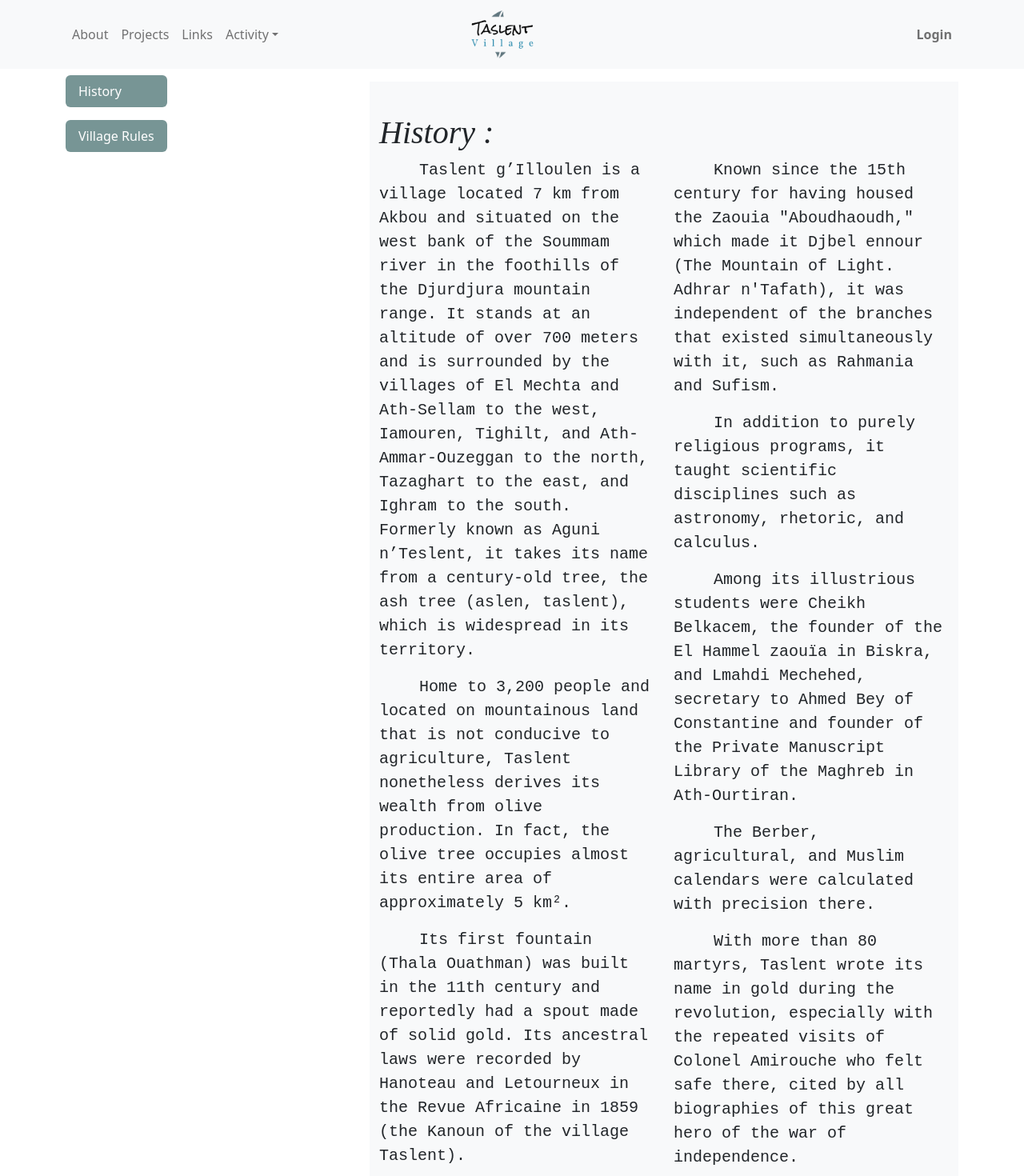
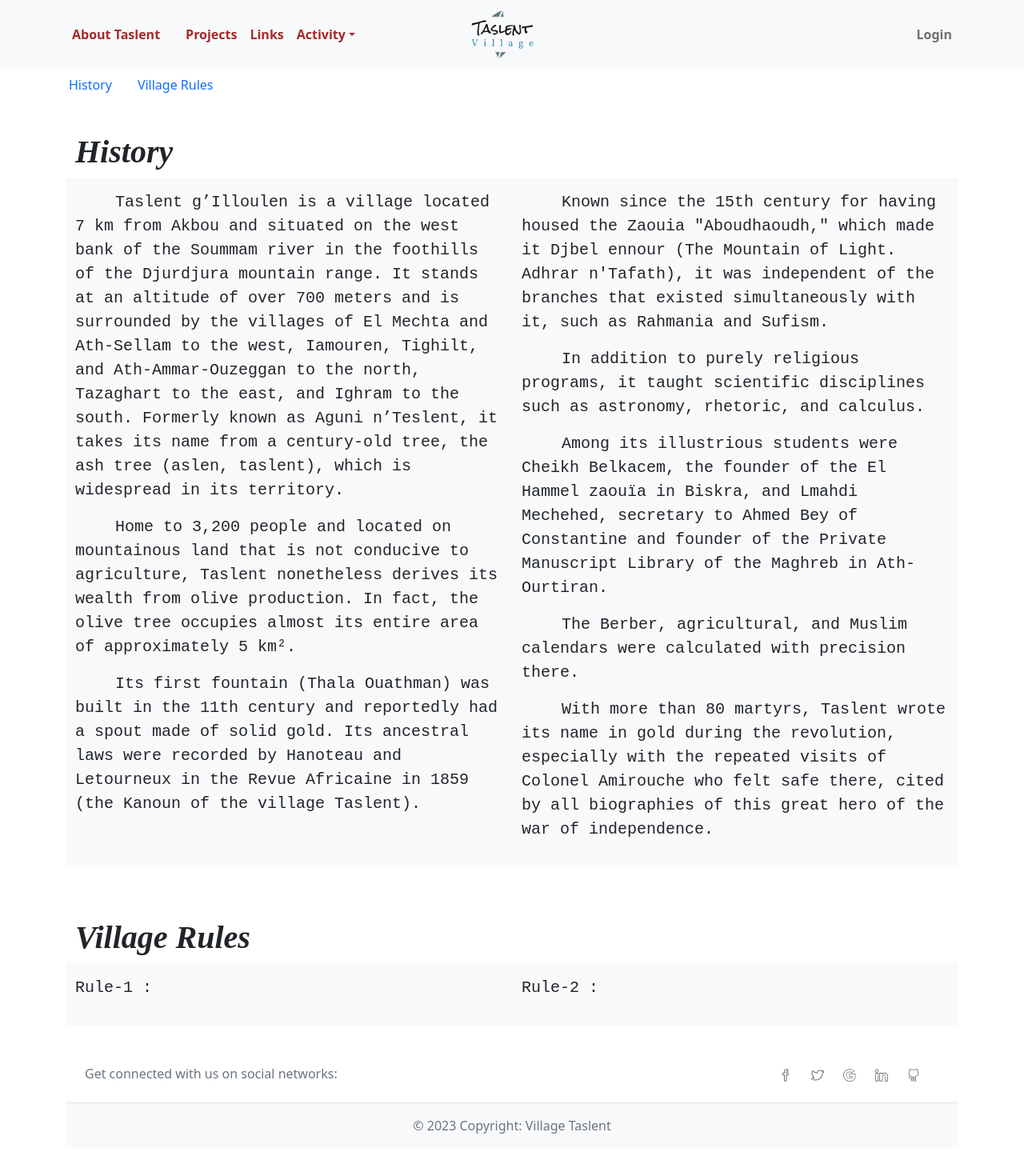
Before and after one commit to youba1993/Taslent_frontend, a React (Create React App) app: page /about in a window 1280 px wide. Shown: the top 1470 px of the page at 80% size. After the commit the page ends 1435 px from the top, so only its background shows below. Built offline with nearby package versions, Linux system fonts and the light colour scheme.

Commit message:
Styling navBar and homepage

```diff
--- a/src/components/Header.js
+++ b/src/components/Header.js
@@ -10,11 +10,11 @@ import logo from "../images/logo-no-background.png"
 function Header() {
     return (
         <Navbar collapseOnSelect bg="light" expand="lg" sticky="top">
-            <Container className='justify-content-center' >
+            <Container className='justify-content-center' id='header' >
 
-                <Navbar.Collapse id="basic-navbar-nav ">
+                <Navbar.Collapse id="basic-navbar-nav">
                     <Nav className="ml-auto" >
-                        <Nav.Link href="/about">About</Nav.Link>
+                        <Nav.Link className=' me-3' href="/about">About Taslent</Nav.Link>
                         <Nav.Link href="#link">Projects</Nav.Link>
                         <Nav.Link href="#home">Links</Nav.Link>
                         <NavDropdown title="Activity" id="basic-nav-dropdown">
--- a/src/images/ImageUrl.js
+++ b/src/images/ImageUrl.js
@@ -7,7 +7,7 @@ export const taslentUrl = {
     homePage: {
         taslentBackground : "https://ik.imagekit.io/nvnw6o7ew/Taslent/olive_-KgnwCHxG?updatedAt=1679204242151",
         respect: "https://ik.imagekit.io/nvnw6o7ew/Taslent/Respect_Z9aLMXQrV.png?updatedAt=1679107387083",
-        knowledge: "https://ik.imagekit.io/nvnw6o7ew/Taslent/Knowledge_J_WZP8LlW.png?updatedAt=1679107388284",
+        knowledge: "https://ik.imagekit.io/nvnw6o7ew/Taslent/Knowledge_6S4aSJ2VN.png?updatedAt=1679286960609",
         unite: "https://ik.imagekit.io/nvnw6o7ew/Taslent/Unite_CJx5vAwCRG.png?updatedAt=1679107388111",
     },
     PageUnderConstruction: "https://ik.imagekit.io/nvnw6o7ew/Taslent/under-construction_MOmqWSYKu.png?updatedAt=1679107382595",
--- a/src/index.css
+++ b/src/index.css
@@ -32,6 +32,7 @@ blockquote, figcaption, p {
   height: 85vh;
 }
 
-#aboutNav .nav-link {
-  background-color: rgb(119, 149, 149);
+#header #basic-navbar-nav .nav-link {
+  font-weight: bold;
+  color: brown;
 }
--- a/src/pages/About.js
+++ b/src/pages/About.js
@@ -6,21 +6,21 @@ const About = () => {
         <div>
             <Container>
                 <Row>
-                    <Col className="col-sm-4">
-                        <Nav className="nav-pills flex-column position-fixed "  id='aboutNav'>
+
+                        <Nav className="ml-auto" id="basic-navbar-nav" >
                             <Nav.Item>
-                                <Nav.Link className="active my-2 " href='#history' >History</Nav.Link>
+                                <Nav.Link className="active " href='#history' type="button" >History</Nav.Link>
                             </Nav.Item>
                             <Nav.Item>
-                            <Nav.Link className="active my-2"  href='#villageRules' >Village Rules</Nav.Link>
+                            <Nav.Link className="active"  href='#villageRules' >Village Rules</Nav.Link>
                             </Nav.Item>
                         </Nav>
-                    </Col>
-                    <Col className="col-sm-8">
-                        <Container className="bg-light my-3 py-4">
+
+                    <Col>
+                        <Container className="py-4">
                             <article className="text-left mt-3" id="history">
-                                <h1>History :</h1>
-                                <Row>
+                                <h1 style={{fontWeight: "bold"}}>History </h1>
+                                <Row className="bg-light py-3">
                                     <Col className="col-sm-6">
                                         <p>Taslent g’Illoulen is a village located 7 km from Akbou and situated on the west bank of the Soummam river in the foothills of the Djurdjura mountain range. It stands at an altitude of over 700 meters and is surrounded by the villages of El Mechta and Ath-Sellam to the west, Iamouren, Tighilt, and Ath-Ammar-Ouzeggan to the north, Tazaghart to the east, and Ighram to the south. Formerly known as Aguni n’Teslent, it takes its name from a century-old tree, the ash tree (aslen, taslent), which is widespread in its territory. </p>
 
@@ -44,10 +44,10 @@ const About = () => {
                                 </Row>
                             </article>
                         </Container>
-                        <Container className="bg-light my-3 py-4">
+                        <Container className="py-4">
                             <article className="text-left mt-3" id="villageRules">
-                                <h1>Village Rules :</h1>
-                                <Row>
+                                <h1 style={{fontWeight: "bold"}}>Village Rules </h1>
+                                <Row className="bg-light py-3">
                                     <Col className="col-sm-6">
                                        <p>Rule-1 :</p>
                                     </Col>
```
